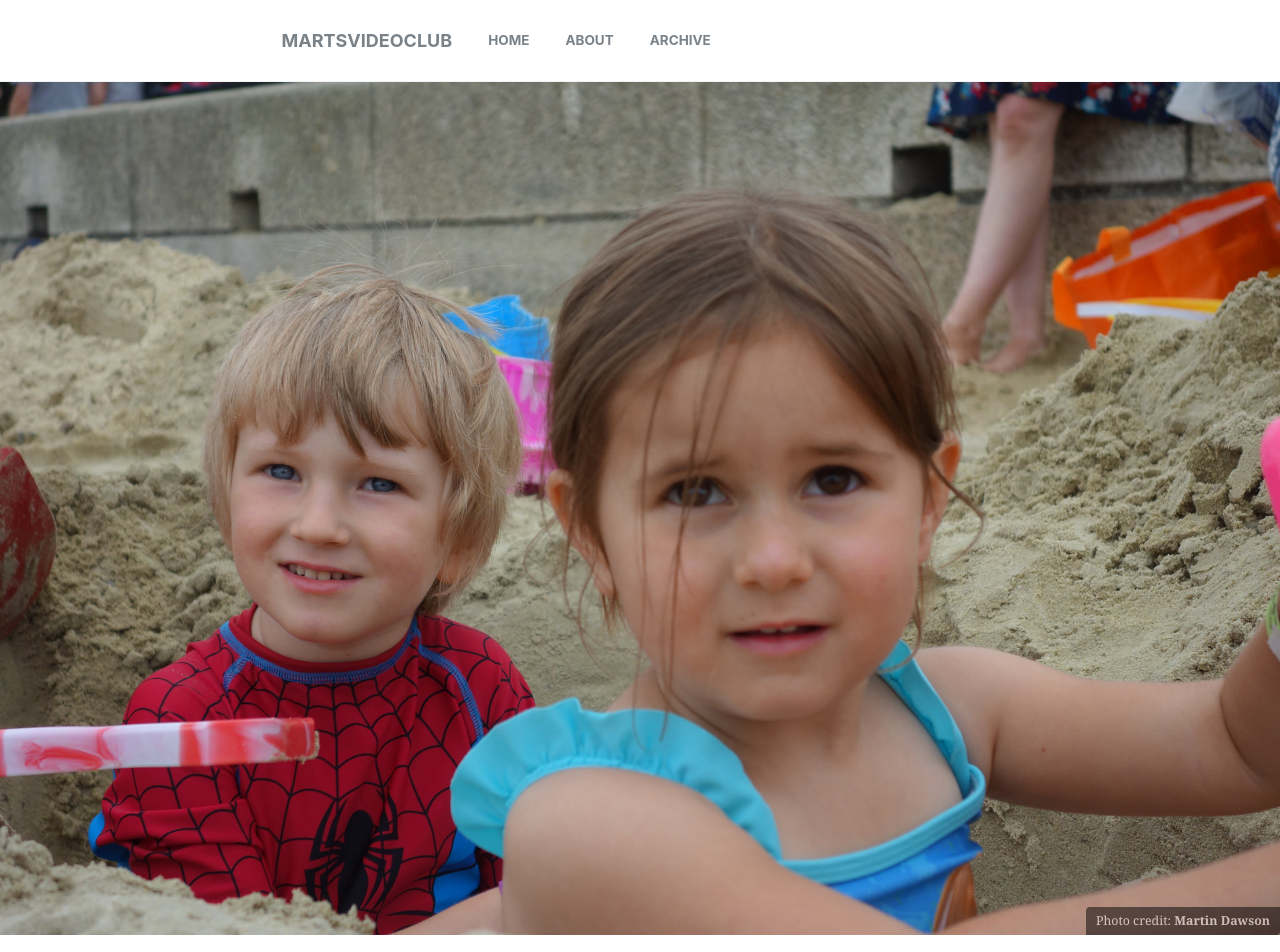
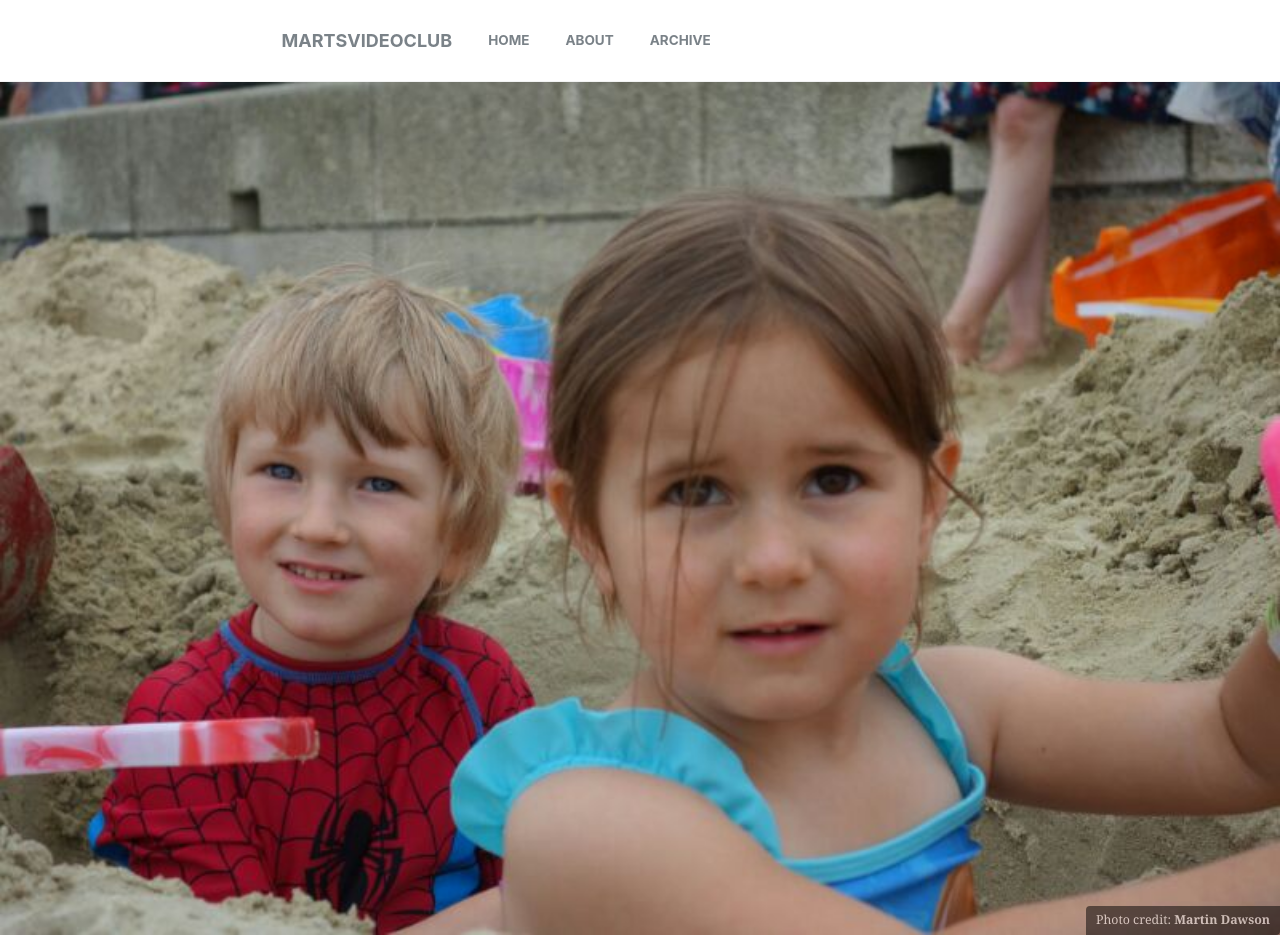
Before and after one commit to martsvideoclub/mmartvid, a Jekyll site: the page built from _posts/2015-08-17-summer-in-lyme-regis.md, in a window 1280 px wide. Shown: the top 952 px of the page. Built offline with Jekyll 4.4.1, drawn with Linux system fonts in a browser that asks for light colours.

Commit message:
Update 2015-08-17-summer-in-lyme-regis.md

```diff
--- a/_posts/2015-08-17-summer-in-lyme-regis.md
+++ b/_posts/2015-08-17-summer-in-lyme-regis.md
@@ -5,8 +5,8 @@
 date: 2015-08-17 12:00:00
 youtubeId: "EMO82R_TO90"
 header:
-  image: 06.jpg
-  teaser: 06.jpg
+  image: lregis.jpg
+  teaser: lregis.jpg
   caption: "Photo credit: **Martin Dawson**"
 categories:
   - Blog
```
